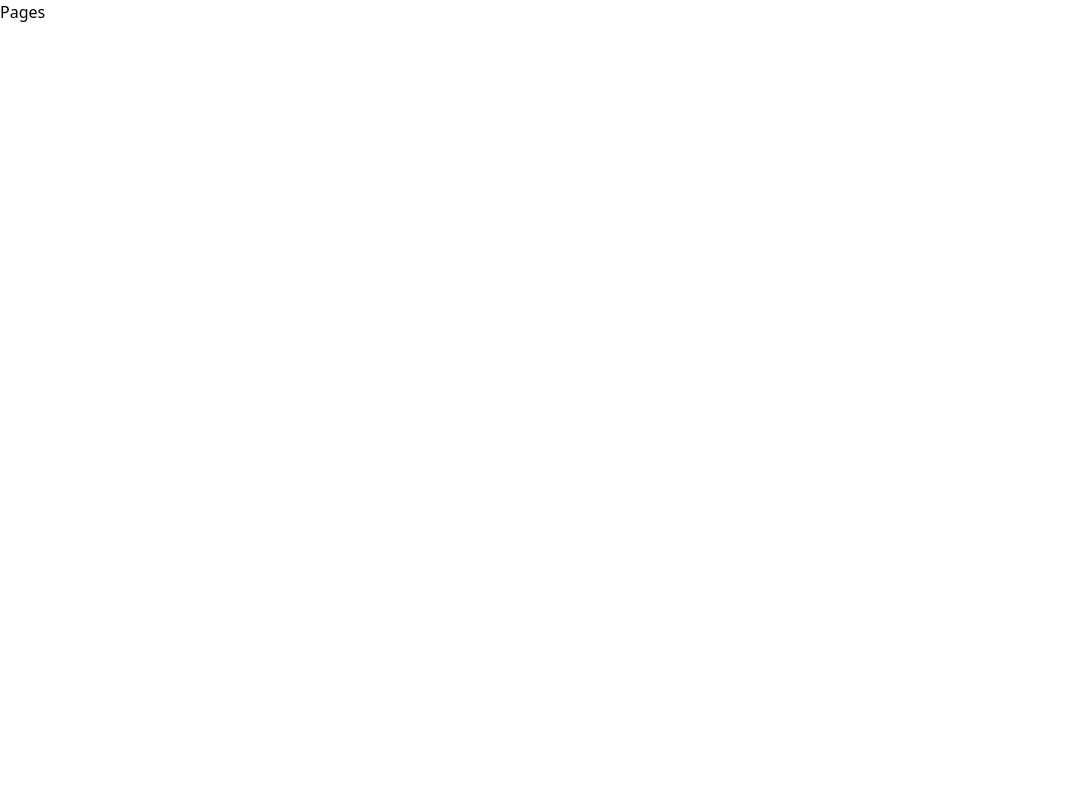
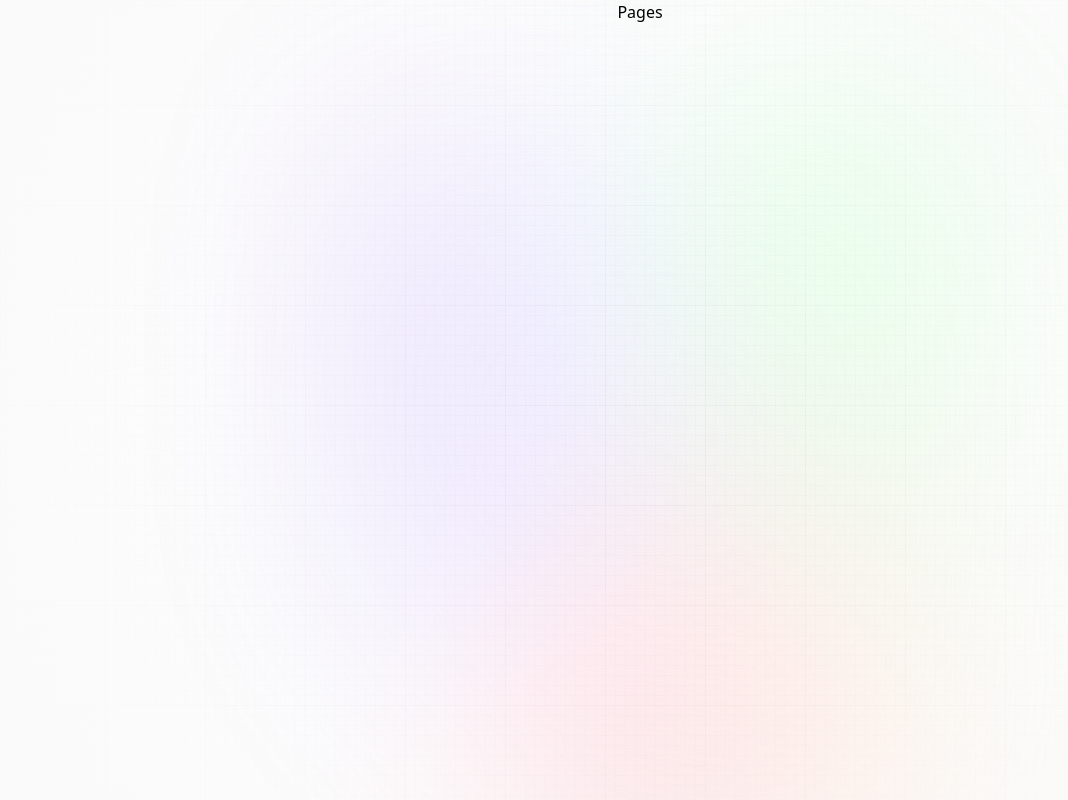
Before and after one commit to Weeksly1312/NextJs-Journey-Code, a Next.js app: page / in a window 1280 px wide. Shown: the whole page, without its empty margins (0-1068 px from the left). Built offline with nearby package versions, Linux system fonts and the light colour scheme.

Commit message:
modify the layout

```diff
--- a/app/layout.jsx
+++ b/app/layout.jsx
@@ -1,14 +1,20 @@
-import '@styles/globals.css';
+import "@styles/globals.css";
 
 export const metadata = {
-  title: 'Nextjs Journey Code',
-  description: 'My Journey to Learn Next.js',
-}
+  title: "Nextjs Journey Code",
+  description: "My Journey to Learn Next.js",
+};
 
 export default function RootLayout({ children }) {
- return (
+  return (
     <html lang="en">
-      <body>{children}</body>
+      <body>
+        <div className="main">
+          <div className="gradient" />
+        </div>
+
+        <main className="app">{children}</main>
+      </body>
     </html>
-  )
+  );
 }
```
